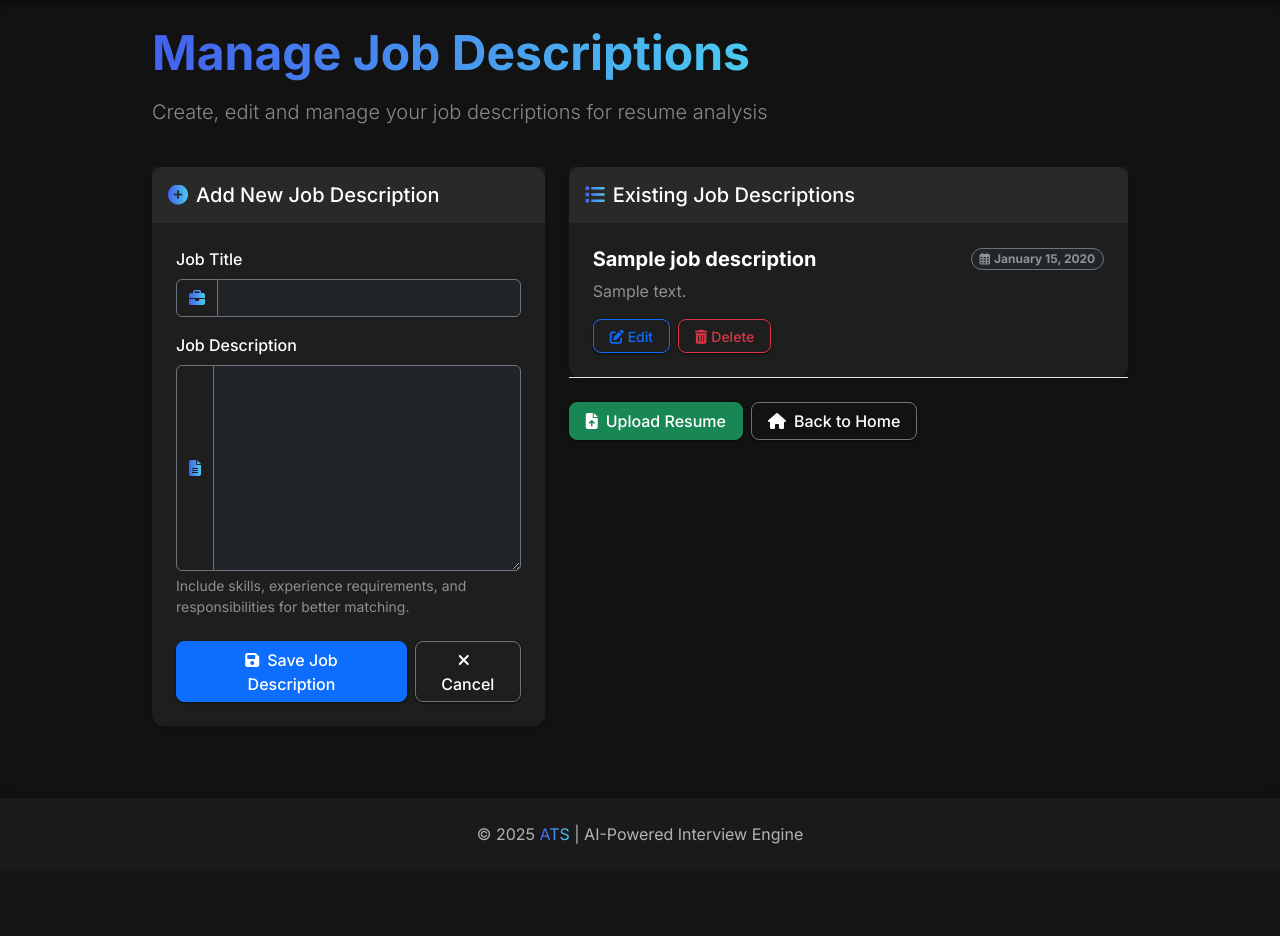
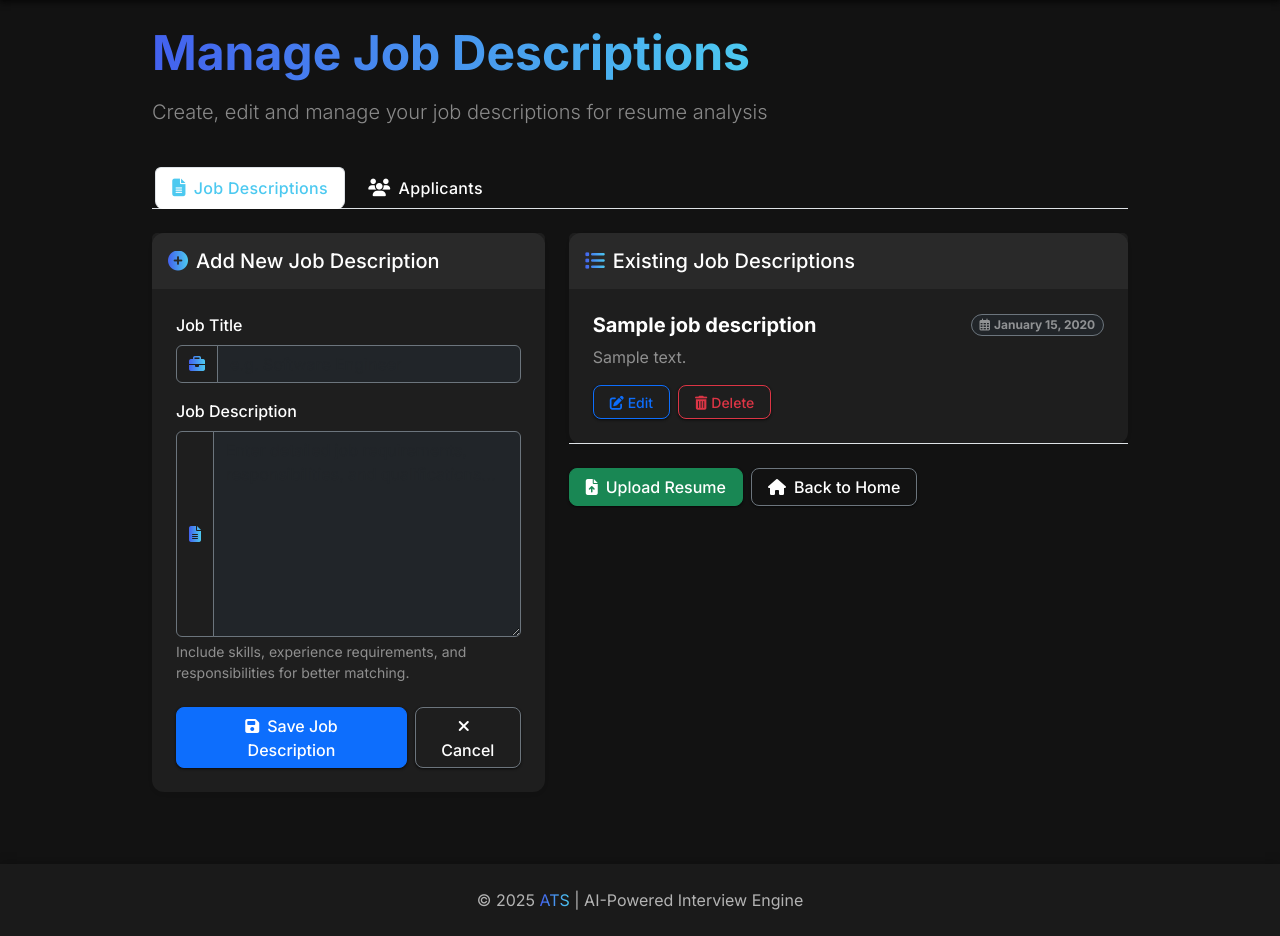
Before and after one commit to KiranBaburaj/ATS, a Django app: page /job-descriptions/ in a window 1280 px wide. Shown: the part 83-1019 px from the top of the page. Before the commit the page ends 927 px from the top, so only its background shows below. Run offline with Django 5.2, Linux system fonts and the light colour scheme; tables that the repository leaves empty hold one stand-in row (values such as "Sample post"); a database or web service that is not in the repository returns one stand-in record (values such as "Sample title").

Commit message:
APPLICANT

```diff
--- a/resume_analyzer/views.py
+++ b/resume_analyzer/views.py
@@ -63,8 +63,32 @@ def manage_job_descriptions(request):
     for jd in job_descriptions:
         jd['id'] = str(jd['_id'])
 
+    # Get all analysis results sorted by similarity score in descending order
+    analysis_results = list(db.analysis_results.find().sort('similarity_score', -1))
+
+    # Fetch related resume and job description data for each result
+    applicants = []
+    for result in analysis_results:
+        try:
+            resume = db.resumes.find_one({'_id': ObjectId(result['resume_id'])})
+            job_desc = db.job_descriptions.find_one({'_id': ObjectId(result['job_description_id'])})
+
+            if resume and job_desc:
+                applicants.append({
+                    'id': str(result['_id']),
+                    'filename': resume['filename'],
+                    'job_title': job_desc['title'],
+                    'similarity_score': result['similarity_score'],
+                    'extracted_skills': result['extracted_skills'],
+                    'created_at': result['created_at']
+                })
+        except Exception as e:
+            print(f"Error processing result: {str(e)}")
+            continue
+
     return render(request, 'resume_analyzer/manage_job_descriptions.html', {
-        'job_descriptions': job_descriptions
+        'job_descriptions': job_descriptions,
+        'applicants': applicants
     })
 
 # New view to delete a job description
--- a/templates/resume_analyzer/manage_job_descriptions.html
+++ b/templates/resume_analyzer/manage_job_descriptions.html
@@ -8,6 +8,24 @@
     </div>
 </div>
 
+<!-- Tab Navigation -->
+<ul class="nav nav-tabs mb-4" id="myTab" role="tablist">
+    <li class="nav-item" role="presentation">
+        <button class="nav-link active text-white" id="job-descriptions-tab" data-bs-toggle="tab" data-bs-target="#job-descriptions" type="button" role="tab" aria-controls="job-descriptions" aria-selected="true">
+            <i class="fas fa-file-alt me-2"></i>Job Descriptions
+        </button>
+    </li>
+    <li class="nav-item" role="presentation">
+        <button class="nav-link text-white" id="applicants-tab" data-bs-toggle="tab" data-bs-target="#applicants" type="button" role="tab" aria-controls="applicants" aria-selected="false">
+            <i class="fas fa-users me-2"></i>Applicants
+        </button>
+    </li>
+</ul>
+
+<!-- Tab Content -->
+<div class="tab-content" id="myTabContent">
+    <!-- Job Descriptions Tab -->
+    <div class="tab-pane fade show active" id="job-descriptions" role="tabpanel" aria-labelledby="job-descriptions-tab">
         <div class="row">
             <div class="col-lg-5 mb-4">
                 <!-- Add New Job Description Form -->
@@ -105,6 +123,66 @@
                 </div>
             </div>
         </div>
+    </div>
+
+    <!-- Applicants Tab -->
+    <div class="tab-pane fade" id="applicants" role="tabpanel" aria-labelledby="applicants-tab">
+        <div class="card shadow-sm">
+            <div class="card-header py-3">
+                <h5 class="mb-0"><i class="fas fa-users me-2 gradient-text"></i>Applicants Analysis Results</h5>
+            </div>
+            <div class="card-body p-0">
+                {% if applicants %}
+                    <div class="table-responsive">
+                        <table class="table table-hover table-dark">
+                            <thead>
+                                <tr>
+                                    <th class="text-white">Resume</th>
+                                    <th class="text-white">Job Title</th>
+                                    <th class="text-white">Match Score</th>
+                                    <th class="text-white">Date</th>
+                                    <th class="text-white">Actions</th>
+                                </tr>
+                            </thead>
+                            <tbody>
+                                {% for applicant in applicants %}
+                                    <tr>
+                                        <td class="text-white">{{ applicant.filename }}</td>
+                                        <td class="text-white">{{ applicant.job_title }}</td>
+                                        <td>
+                                            <div class="d-flex align-items-center">
+                                                <div class="progress flex-grow-1" style="height: 8px;">
+                                                    <div class="progress-bar bg-gradient-primary" role="progressbar"
+                                                         style="width: {{ applicant.similarity_score }}%;"
+                                                         aria-valuenow="{{ applicant.similarity_score }}" aria-valuemin="0" aria-valuemax="100"></div>
+                                                </div>
+                                                <span class="ms-2 text-white">{{ applicant.similarity_score|floatformat:1 }}%</span>
+                                            </div>
+                                        </td>
+                                        <td class="text-white-50">{{ applicant.created_at|date:"F d, Y" }}</td>
+                                        <td>
+                                            <a href="{% url 'analysis_result' result_id=applicant.id %}" class="btn btn-sm btn-outline-info">
+                                                <i class="fas fa-eye me-1"></i>View Details
+                                            </a>
+                                        </td>
+                                    </tr>
+                                {% endfor %}
+                            </tbody>
+                        </table>
+                    </div>
+                {% else %}
+                    <div class="p-4 text-center">
+                        <div class="py-5">
+                            <i class="fas fa-user-tie fa-4x text-white-50 mb-3"></i>
+                            <h5 class="text-white">No Applicants Available</h5>
+                            <p class="text-white-50">Upload resumes to see analysis results here.</p>
+                        </div>
+                    </div>
+                {% endif %}
+            </div>
+        </div>
+    </div>
+</div>
 
 <script>
 function editJobDescription(id, title, content) {
```
Lines whose indentation alone changed are shown as unchanged.
